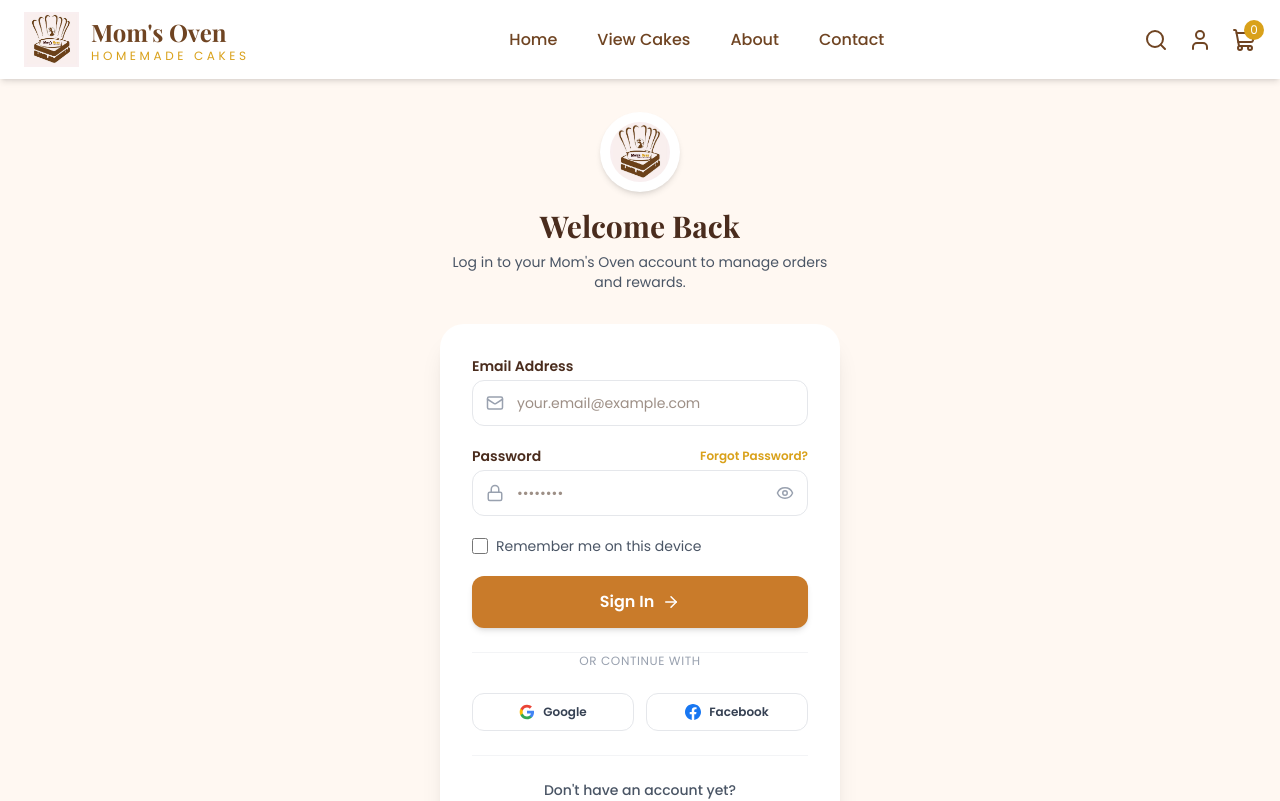
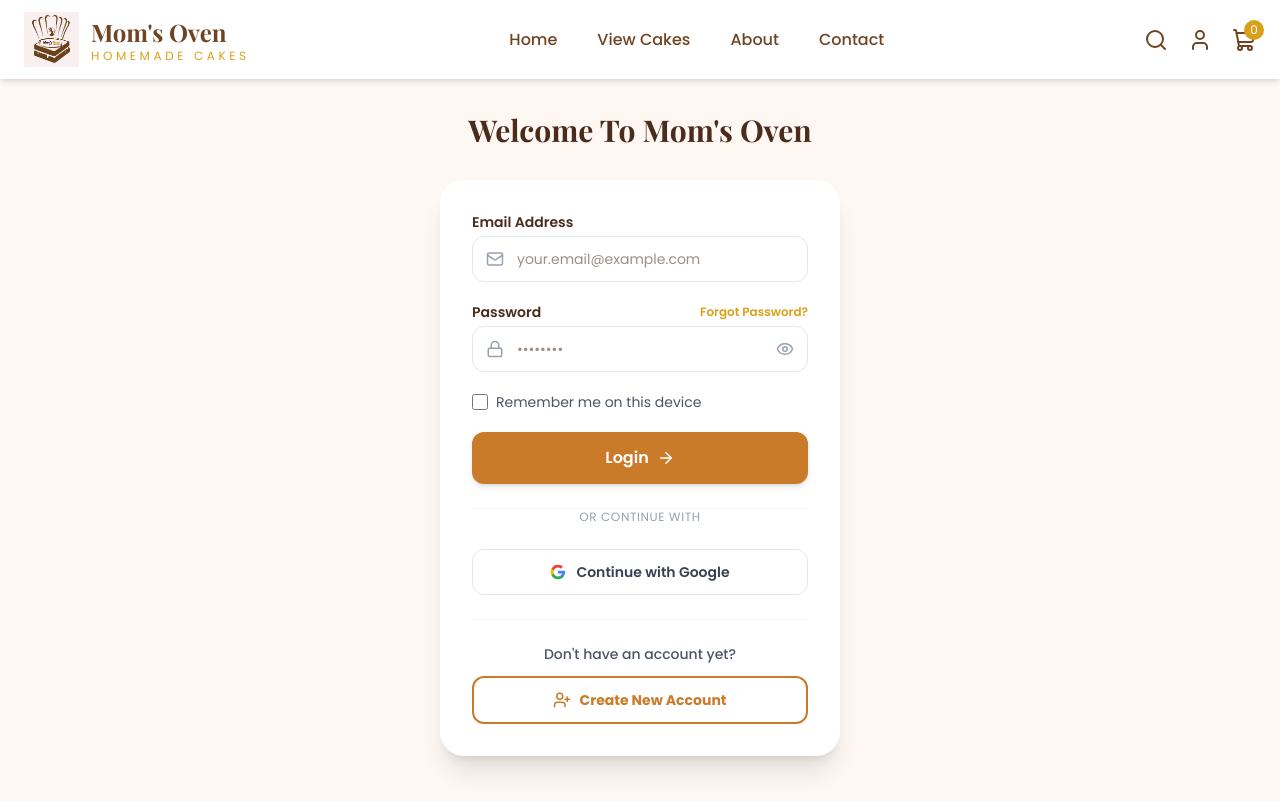
Before and after one commit to ChanudiMallikaArachchi/Mom-s-Oven-Web-Project, a Next.js app: page /login in a window 1280 px wide. Shown: the top 801 px of the page. Built offline with nearby package versions, Linux system fonts and the light colour scheme; a web font is replaced by a local one.

Commit message:
Remove logo image and Facebook social button from Login page

```diff
--- a/app/login/page.tsx
+++ b/app/login/page.tsx
@@ -2,7 +2,6 @@
 
 import { useState } from "react";
 import Link from "next/link";
-import Image from "next/image";
 import { Mail, Lock, Eye, EyeOff, ArrowRight, CheckCircle2, UserPlus } from "lucide-react";
 
 export default function LoginPage() {
@@ -24,19 +23,7 @@ export default function LoginPage() {
 
         {/* Card Header */}
         <div className="text-center">
-          <div className="mx-auto flex h-20 w-20 items-center justify-center rounded-full bg-white shadow-md">
-            <Image
-              src="/images/logo.JPG"
-              alt="Mom&apos;s Oven"
-              width={60}
-              height={60}
-              className="rounded-full object-cover"
-            />
-          </div>
-          <h1 className="mt-4 text-3xl font-bold text-[#4A2C1D]">Welcome Back</h1>
-          <p className="mt-2 text-sm text-gray-600">
-            Log in to your Mom&apos;s Oven account to manage orders and rewards.
-          </p>
+          <h1 className="text-3xl font-bold text-[#4A2C1D]">Welcome To Mom&apos;s Oven</h1>
         </div>
 
         {/* Login Form Card */}
@@ -123,7 +110,7 @@ export default function LoginPage() {
                 type="submit"
                 className="flex w-full items-center justify-center gap-2 rounded-xl bg-[#C97B2A] py-3.5 font-semibold text-white shadow-md transition hover:bg-[#B86A1D] hover:shadow-lg"
               >
-                Sign In
+                Login
                 <ArrowRight size={18} />
               </button>
 
@@ -134,11 +121,10 @@ export default function LoginPage() {
                 </span>
               </div>
 
-              {/* Social Login Buttons */}
-              <div className="grid grid-cols-2 gap-3">
+              {/* Social Login Button */}
               <button
                 type="button"
-                  className="flex items-center justify-center gap-2 rounded-xl border border-gray-200 py-2.5 text-xs font-semibold text-gray-700 transition hover:bg-gray-50"
+                className="flex w-full items-center justify-center gap-2.5 rounded-xl border border-gray-200 py-3 text-sm font-semibold text-gray-700 transition hover:bg-gray-50"
               >
                 <svg className="h-4 w-4" viewBox="0 0 24 24">
                   <path fill="#4285F4" d="M22.56 12.25c0-.78-.07-1.53-.2-2.25H12v4.26h5.92c-.26 1.37-1.04 2.53-2.21 3.31v2.77h3.57c2.08-1.92 3.28-4.74 3.28-8.09z" />
@@ -146,18 +132,8 @@ export default function LoginPage() {
                   <path fill="#FBBC05" d="M5.84 14.09c-.22-.66-.35-1.36-.35-2.09s.13-1.43.35-2.09V7.06H2.18C1.43 8.55 1 10.22 1 12s.43 3.45 1.18 4.94l2.85-2.22.81-.63z" />
                   <path fill="#EA4335" d="M12 5.38c1.62 0 3.06.56 4.21 1.64l3.15-3.15C17.45 2.09 14.97 1 12 1 7.7 1 3.99 3.47 2.18 7.06l3.66 2.84c.87-2.6 3.3-4.52 6.16-4.52z" />
                 </svg>
-                  Google
+                Continue with Google
               </button>
-                <button
-                  type="button"
-                  className="flex items-center justify-center gap-2 rounded-xl border border-gray-200 py-2.5 text-xs font-semibold text-gray-700 transition hover:bg-gray-50"
-                >
-                  <svg className="h-4 w-4 text-[#1877F2]" fill="currentColor" viewBox="0 0 24 24">
-                    <path d="M24 12.073c0-6.627-5.373-12-12-12s-12 5.373-12 12c0 5.99 4.388 10.954 10.125 11.854v-8.385H7.078v-3.47h3.047V9.43c0-3.007 1.792-4.669 4.533-4.669 1.312 0 2.686.235 2.686.235v2.953H15.83c-1.491 0-1.956.925-1.956 1.874v2.25h3.328l-.532 3.47h-2.796v8.385C19.612 23.027 24 18.062 24 12.073z" />
-                  </svg>
-                  Facebook
-                </button>
-              </div>
 
               {/* Create Account Section */}
               <div className="mt-6 pt-6 border-t border-gray-100 text-center">
```
Lines whose indentation alone changed are shown as unchanged.
